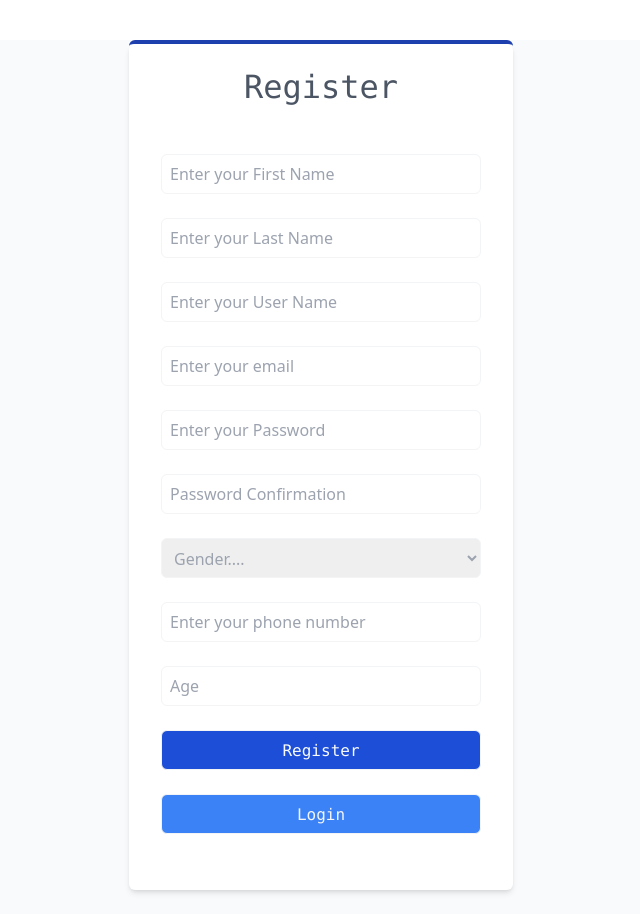
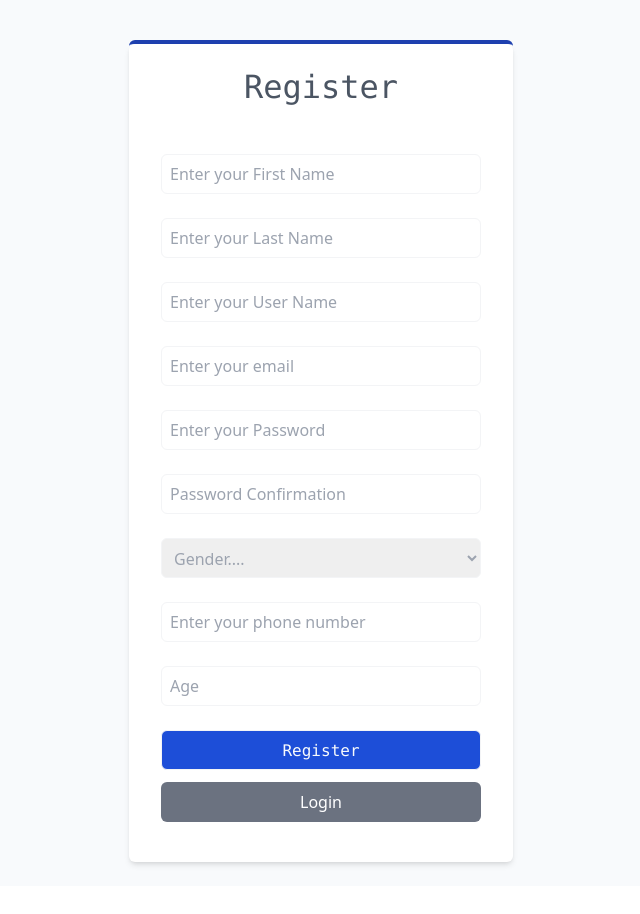
Before and after one commit to 3bdalah/trello, a React (Vite) app: page /register in a window 1280 px wide. Shown: the whole page, without its empty margins (319-959 px from the left). After the commit the page ends 886 px from the top, so only its background shows below. Built offline with nearby package versions, Linux system fonts and the light colour scheme; no server answers.

Commit message:
fix(protectrd-routes) :built all protectect routes

```diff
--- a/src/App.jsx
+++ b/src/App.jsx
@@ -2,7 +2,7 @@ import "./App.css";
 
 import { RouterProvider, createBrowserRouter } from "react-router-dom";
 import Layout from "./components/Layout/Layout";
-import Home from "./components/Home/Home";
+// import Home from "./components/Home/Home";
 import Register from "./components/Register/Register";
 import Login from "./components/Login/Login";
 import Profile from "./components/Profile/Profile";
@@ -26,7 +26,7 @@ function App() {
       element: <Layout />,
       children: [
         { path: "/login", element: <Login /> },
-        { index: true, element: <Home /> },
+        { index: true, element: <AboutHeader /> },
         { path: "/register", element: <Register /> },
         {
           path: "/profile",
@@ -36,16 +36,79 @@ function App() {
             </ProtectedRoutes>
           ),
         },
-        { path: "/add-task", element: <CreateTask /> },
-        { path: "/created-tasks", element: <CreatedTasks /> },
-        { path: "/my-tasks", element: <MyTasks /> },
+        {
+          path: "/add-task",
+          element: (
+            <ProtectedRoutes>
+              <CreateTask />
+            </ProtectedRoutes>
+          ),
+        },
+        {
+          path: "/created-tasks",
+          element: (
+            <ProtectedRoutes>
+              <CreatedTasks />
+            </ProtectedRoutes>
+          ),
+        },
+        {
+          path: "/my-tasks",
+          element: (
+            <ProtectedRoutes>
+              <MyTasks />
+            </ProtectedRoutes>
+          ),
+        },
         { path: "/about", element: <AboutHeader /> },
-        { path: "/notifications", element: <Notifications /> },
-        { path: "/employees", element: <EmployeeList /> },
-        { path: "/setting", element: <Settings /> },
-        { path: "/chats", element: <Chat /> },
-        { path: "/dashboard", element: <Dashboard /> },
-        { path: "/tasks", element: <TasksList /> },
+        {
+          path: "/notifications",
+          element: (
+            <ProtectedRoutes>
+              <Notifications />
+            </ProtectedRoutes>
+          ),
+        },
+        {
+          path: "/employees",
+          element: (
+            <ProtectedRoutes>
+              <EmployeeList />
+            </ProtectedRoutes>
+          ),
+        },
+        {
+          path: "/setting",
+          element: (
+            <ProtectedRoutes>
+              <Settings />
+            </ProtectedRoutes>
+          ),
+        },
+        {
+          path: "/chats",
+          element: (
+            <ProtectedRoutes>
+              <Chat />
+            </ProtectedRoutes>
+          ),
+        },
+        {
+          path: "/dashboard",
+          element: (
+            <ProtectedRoutes>
+              <Dashboard />
+            </ProtectedRoutes>
+          ),
+        },
+        {
+          path: "/tasks",
+          element: (
+            <ProtectedRoutes>
+              <TasksList />
+            </ProtectedRoutes>
+          ),
+        },
         { path: "*", element: <NotFound /> },
       ],
     },
--- a/src/components/Register/Register.jsx
+++ b/src/components/Register/Register.jsx
@@ -88,7 +88,7 @@ export default function Register() {
   });
 
   return (
-    <div className="flex h-full justify-center mt-10">
+    <div className="flex h-full justify-center pt-10">
       <Toaster />
       <div className="m-auto rounded-md  border-t-4  border-blue-800 ">
         <form
@@ -228,17 +228,20 @@ export default function Register() {
           ) : (
             ""
           )}
-          <button
-            type="submit"
-            className="h-10 p-2 w-full  font-mono bg-blue-700 text-slate-50 border-1 border-gray-100  mb-4  border-y border-x rounded-md"
-          >
-            Register
-          </button>
-          <button className="h-10 p-2 w-full  font-mono bg-blue-500 hover:bg-blue-700 transition duration-300 ease-in-out text-slate-50 border-1 border-gray-100  mb-4  border-y border-x rounded-md">
-            <Link className="text-slate-100 no-underline" to={"/login"}>
+          <div className="flex flex-col items-start justify-center content-center">
+            <button
+              type="submit"
+              className="h-10 p-2 w-full  font-mono bg-blue-700 hover:bg-blue-800 transition duration-200 text-slate-50 border-1 border-gray-100  mb-1  border-y border-x rounded-md"
+            >
+              Register
+            </button>
+            <Link
+              className="text-center  w-full  no-underline hover:shadow-md transition duration-200 ease-linear my-2 bg-gray-500 hover:bg-gray-800 text-white  py-2 px-4 rounded focus:outline-none focus:shadow-outline"
+              to={"/login"}
+            >
               Login
             </Link>
-          </button>
+          </div>
         </form>
       </div>
     </div>
```
